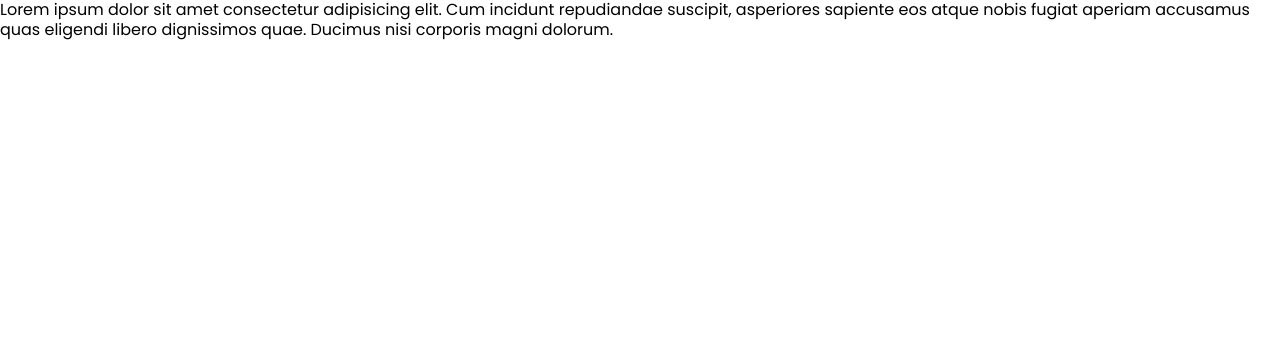
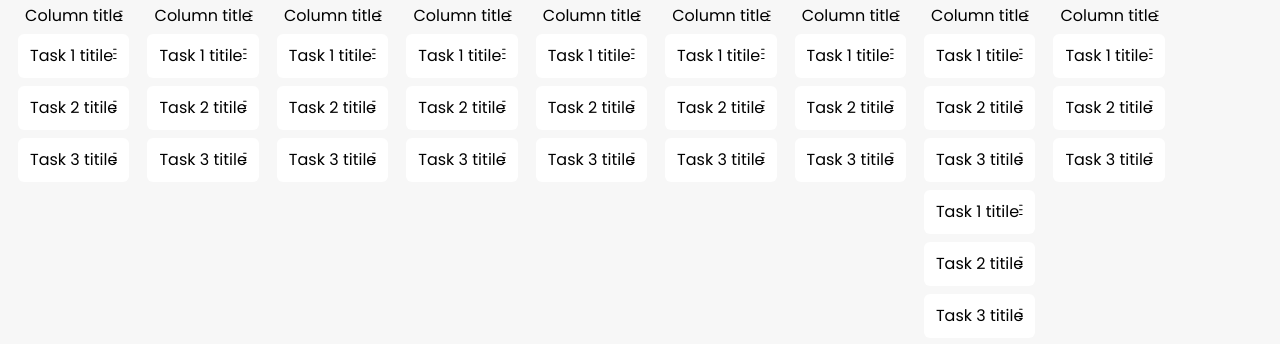
Before and after one commit to shtennikov/drag-drop-board, a Vue app: page / in a window 1280 px wide. Shown: the top 360 px of the page. Built offline with nearby package versions, Linux system fonts and the light colour scheme.

Commit message:
feat: add TaskBoard component

```diff
--- a/src/App.vue
+++ b/src/App.vue
@@ -1,11 +1,9 @@
 <template>
-    <div>
-        Lorem ipsum dolor sit amet consectetur adipisicing elit. Cum incidunt repudiandae suscipit, asperiores sapiente
-        eos atque nobis fugiat aperiam accusamus quas eligendi libero dignissimos quae. Ducimus nisi corporis magni
-        dolorum.
-    </div>
+    <TaskBoard />
 </template>
 
-<script setup lang="ts"></script>
+<script setup lang="ts">
+import TaskBoard from './components/TaskBoard.vue';
+</script>
 
 <style scoped></style>
--- /dev/null
+++ b/src/components/TaskBoard.vue
@@ -0,0 +1,43 @@
+<template>
+    <div class="board">
+        <UiColumn v-slot="{ tasks }" :columns="boardColumns">
+            <UiTaskItem v-for="task in tasks" :key="task.id" :task="task" />
+        </UiColumn>
+    </div>
+</template>
+
+<script setup lang="ts">
+// eslint-disable-next-line import/no-unresolved, import/extensions
+import mockData from '@/mockData';
+import type { Column } from '@/types';
+import UiColumn from './ui/UiColumn.vue';
+import UiTaskItem from './ui/UiTaskItem.vue';
+
+const boardColumns: Column[] = mockData;
+</script>
+
+<style scoped>
+.board {
+    display: flex;
+    align-items: flex-start;
+    gap: 18px;
+    padding: 6px 18px;
+    overflow: auto;
+    background-color: var(--secondary-background, #f7f7f7);
+}
+
+/* Scrollbar */
+.board::-webkit-scrollbar-track {
+    -webkit-box-shadow: inset 0 0 1px rgba(0, 0, 0, 0.3);
+}
+
+.board::-webkit-scrollbar {
+    height: 10px;
+    background-color: #f5f5f5;
+}
+
+.board::-webkit-scrollbar-thumb {
+    background-color: #959ba36e;
+    border-radius: 6px;
+}
+</style>
--- /dev/null
+++ b/src/mockData.ts
@@ -0,0 +1,211 @@
+import { nanoid } from 'nanoid';
+import type { Column } from '@/types';
+
+const mockData: Column[] = [
+    {
+        id: nanoid(),
+        title: 'Column title',
+        tasks: [
+            {
+                id: nanoid(),
+                title: 'Task 1 titile',
+                createdAt: new Date(),
+            },
+            {
+                id: nanoid(),
+                title: 'Task 2 titile',
+                createdAt: new Date(),
+            },
+            {
+                id: nanoid(),
+                title: 'Task 3 titile',
+                createdAt: new Date(),
+            },
+        ],
+    },
+    {
+        id: nanoid(),
+        title: 'Column title',
+        tasks: [
+            {
+                id: nanoid(),
+                title: 'Task 1 titile',
+                createdAt: new Date(),
+            },
+            {
+                id: nanoid(),
+                title: 'Task 2 titile',
+                createdAt: new Date(),
+            },
+            {
+                id: nanoid(),
+                title: 'Task 3 titile',
+                createdAt: new Date(),
+            },
+        ],
+    },
+    {
+        id: nanoid(),
+        title: 'Column title',
+        tasks: [
+            {
+                id: nanoid(),
+                title: 'Task 1 titile',
+                createdAt: new Date(),
+            },
+            {
+                id: nanoid(),
+                title: 'Task 2 titile',
+                createdAt: new Date(),
+            },
+            {
+                id: nanoid(),
+                title: 'Task 3 titile',
+                createdAt: new Date(),
+            },
+        ],
+    },
+    {
+        id: nanoid(),
+        title: 'Column title',
+        tasks: [
+            {
+                id: nanoid(),
+                title: 'Task 1 titile',
+                createdAt: new Date(),
+            },
+            {
+                id: nanoid(),
+                title: 'Task 2 titile',
+                createdAt: new Date(),
+            },
+            {
+                id: nanoid(),
+                title: 'Task 3 titile',
+                createdAt: new Date(),
+            },
+        ],
+    },
+    {
+        id: nanoid(),
+        title: 'Column title',
+        tasks: [
+            {
+                id: nanoid(),
+                title: 'Task 1 titile',
+                createdAt: new Date(),
+            },
+            {
+                id: nanoid(),
+                title: 'Task 2 titile',
+                createdAt: new Date(),
+            },
+            {
+                id: nanoid(),
+                title: 'Task 3 titile',
+                createdAt: new Date(),
+            },
+        ],
+    },
+    {
+        id: nanoid(),
+        title: 'Column title',
+        tasks: [
+            {
+                id: nanoid(),
+                title: 'Task 1 titile',
+                createdAt: new Date(),
+            },
+            {
+                id: nanoid(),
+                title: 'Task 2 titile',
+                createdAt: new Date(),
+            },
+            {
+                id: nanoid(),
+                title: 'Task 3 titile',
+                createdAt: new Date(),
+            },
+        ],
+    },
+    {
+        id: nanoid(),
+        title: 'Column title',
+        tasks: [
+            {
+                id: nanoid(),
+                title: 'Task 1 titile',
+                createdAt: new Date(),
+            },
+            {
+                id: nanoid(),
+                title: 'Task 2 titile',
+                createdAt: new Date(),
+            },
+            {
+                id: nanoid(),
+                title: 'Task 3 titile',
+                createdAt: new Date(),
+            },
+        ],
+    },
+    {
+        id: nanoid(),
+        title: 'Column title',
+        tasks: [
+            {
+                id: nanoid(),
+                title: 'Task 1 titile',
+                createdAt: new Date(),
+            },
+            {
+                id: nanoid(),
+                title: 'Task 2 titile',
+                createdAt: new Date(),
+            },
+            {
+                id: nanoid(),
+                title: 'Task 3 titile',
+                createdAt: new Date(),
+            },
+            {
+                id: nanoid(),
+                title: 'Task 1 titile',
+                createdAt: new Date(),
+            },
+            {
+                id: nanoid(),
+                title: 'Task 2 titile',
+                createdAt: new Date(),
+            },
+            {
+                id: nanoid(),
+                title: 'Task 3 titile',
+                createdAt: new Date(),
+            },
+        ],
+    },
+    {
+        id: nanoid(),
+        title: 'Column title',
+        tasks: [
+            {
+                id: nanoid(),
+                title: 'Task 1 titile',
+                createdAt: new Date(),
+            },
+            {
+                id: nanoid(),
+                title: 'Task 2 titile',
+                createdAt: new Date(),
+            },
+            {
+                id: nanoid(),
+                title: 'Task 3 titile',
+                createdAt: new Date(),
+            },
+        ],
+    },
+];
+
+export default mockData;
```
